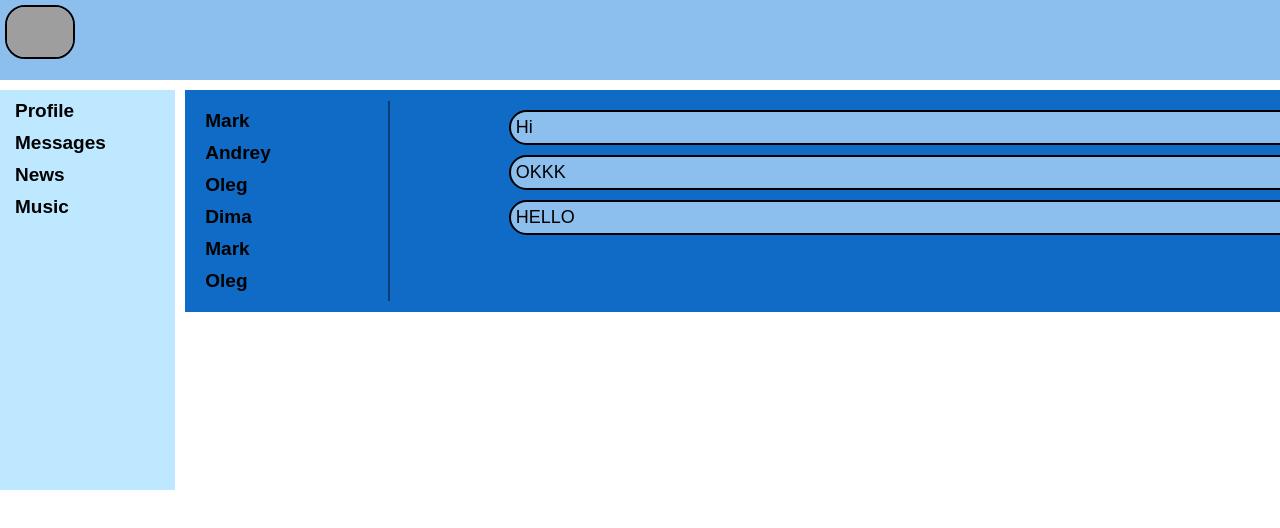
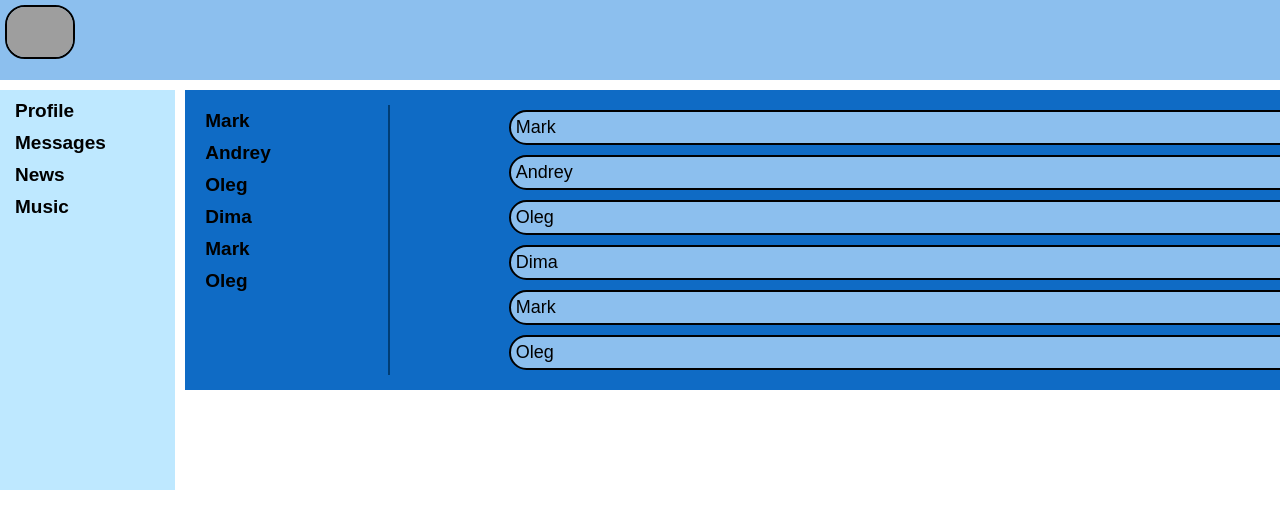
Before and after one commit to Mar4ik-G/React-Redux, a React (Create React App) app in the folder my-app/: page /dialogs in a window 1280 px wide. Shown: the top 528 px of the page. Built offline with nearby package versions, Linux system fonts and the light colour scheme; grey boxes are pictures that could not be loaded.

Commit message:
map data bll ui

```diff
--- a/my-app/src/components/Dialogs/Dialogs.js
+++ b/my-app/src/components/Dialogs/Dialogs.js
@@ -5,21 +5,34 @@ import DialogMessage from "./DialogMassege/DialogMessage";
 
 
 const Dialogs = () => {
+
+    let dialogsItem =[
+        {name:'Mark', id:'1'},
+        {name:'Andrey', id:'2'},
+        {name:'Oleg', id:'3'},
+        {name:'Dima', id:'4'},
+        {name:'Mark', id:'5'},
+        {name:'Oleg', id:'6'},
+    ];
+
+    let messagesData =[
+        {message:'Mark', id:'1'},
+        {message:'Andrey', id:'2'},
+        {message:'Oleg', id:'3'},
+        {message:'Dima', id:'4'},
+        {message:'Mark', id:'5'},
+        {message:'Oleg', id:'6'},
+    ];
+
+
     return (
         <div className={DStyle.content}>
             <div className={DStyle.dialogsItems}>
-               <DialogItem name='Mark' id='1'/>
-               <DialogItem name='Andrey' id='2'/>
-               <DialogItem name='Oleg' id='3'/>
-               <DialogItem name='Dima' id='4'/>
-               <DialogItem name='Mark' id='5'/>
-               <DialogItem name='Oleg' id='6'/>
+                {dialogsItem.map(e => <DialogItem name={e.name} id={e.id} key={e.id}/>)}
             </div>
             <div className={DStyle.verticalLine}></div>
             <div className={DStyle.messages}>
-               <DialogMessage message='Hi'/>
-               <DialogMessage message='OKKK'/>
-               <DialogMessage message='HELLO'/>
+                {messagesData.map(e => <DialogMessage message={e.message} key={e.id}/>)}
 
             </div>
         </div>
--- a/my-app/src/components/Profile/MyPosts/MyPosts.js
+++ b/my-app/src/components/Profile/MyPosts/MyPosts.js
@@ -2,7 +2,17 @@ import React from 'react';
 import MPStyle from "../MyPosts/MPS.module.css";
 import MyPost from "./Post/MyPost";
 
+
 const MyPosts = () => {
+    let messagesData =[
+        {like:13,message:'Mark', id:'1'},
+        {like:21,message:'Where are you from?', id:'2'},
+        {like:41,message:'name Mark', id:'3'},
+        {like:15,message:'Hi my name Mark', id:'4'},
+        {like:23,message:'Where are you from?', id:'5'},
+        {like:54,message:'Hi my name Mark', id:'6'},
+    ];
+
     return (
         <div className={MPStyle.block}>
             <div className={MPStyle.HText}>New Post</div>
@@ -10,9 +20,7 @@ const MyPosts = () => {
                 <div><input className={MPStyle.input} type="text"/></div>
                 <button className={MPStyle.button}>Add Post</button>
             </div>
-            <MyPost text={"Hi"} like={"1"}/>
-            <MyPost text={"Where are you from?"} like={"23"}/>
-            <MyPost text={"Hi my name Mark"} like={"27"}/>
+            {messagesData.map(e => <MyPost text={e.message} like={e.like} key={e.id}/>)}
         </div>
     );
 };
```
